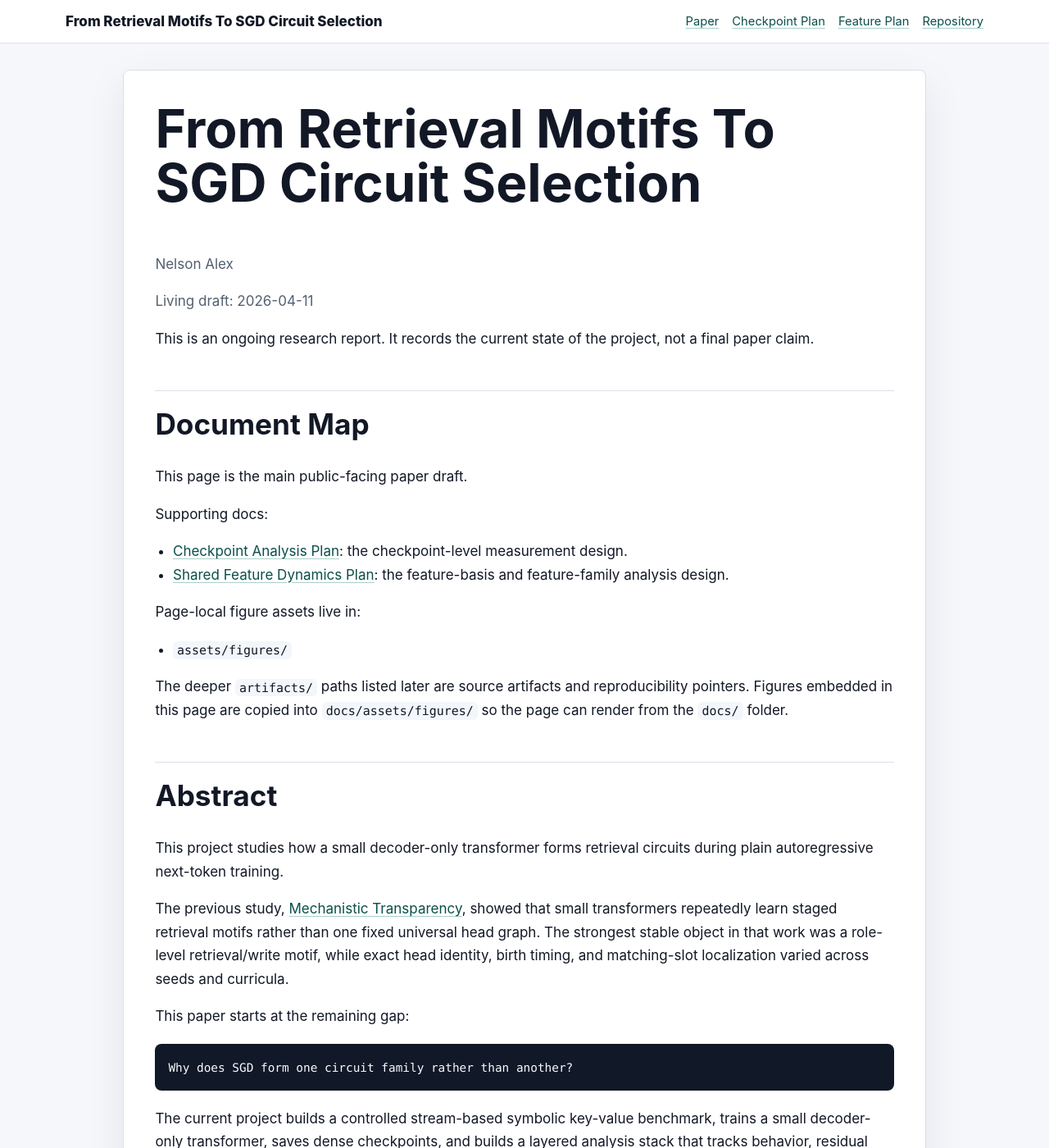
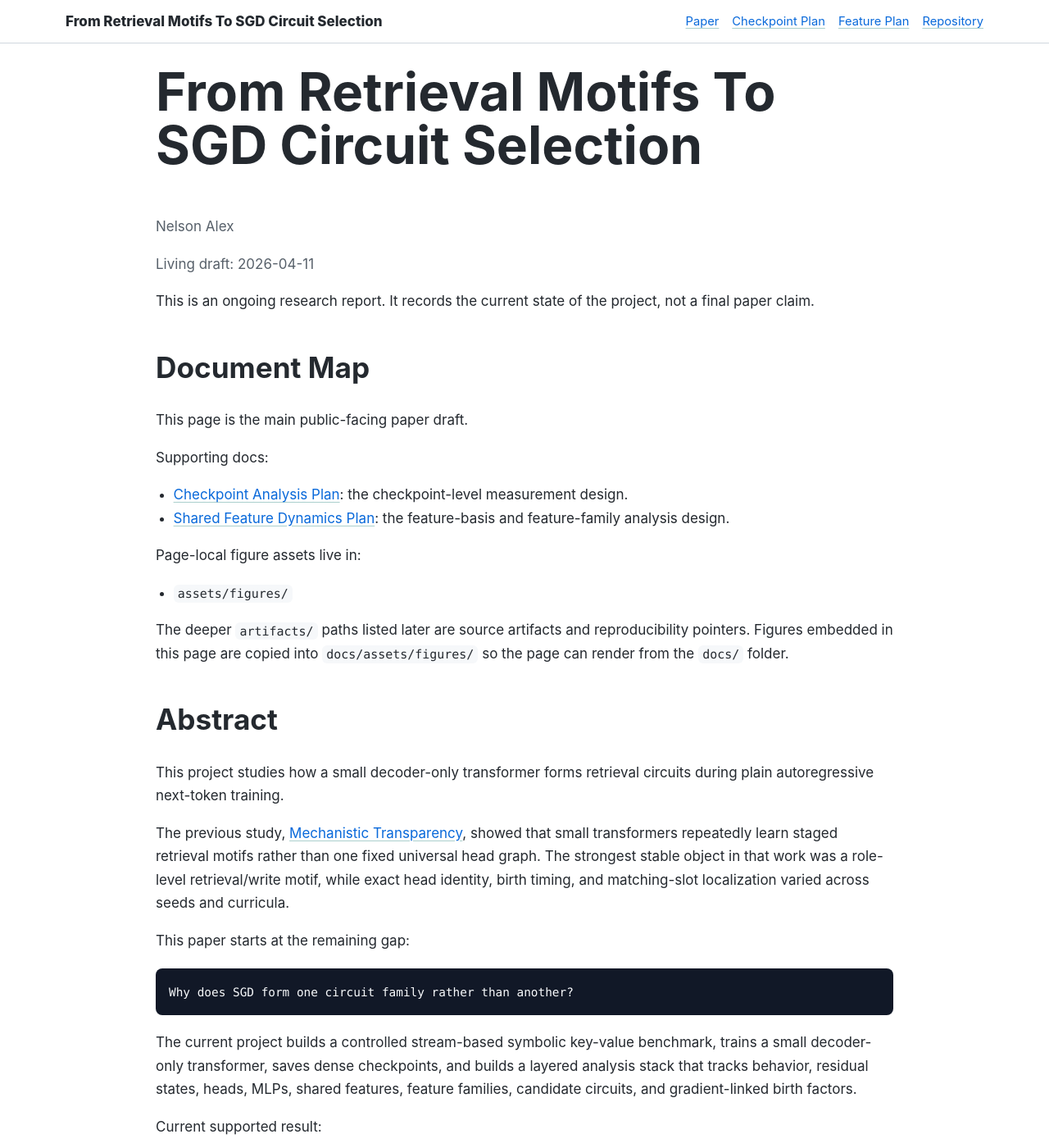
Before and after one commit to nelson960/Circuits, a Jekyll site: the page built from docs/index.md, in a window 1280 px wide and 1400 px high. Shown: the whole window at 82% size. Built offline with Jekyll 4.4.1, drawn with Linux system fonts in a browser that asks for light colours; some of the changed text lies outside the part shown.

Commit message:
bug fixes

```diff
--- a/docs/_layouts/default.html
+++ b/docs/_layouts/default.html
@@ -42,18 +42,21 @@
         theme: "base",
         flowchart: {
           htmlLabels: false,
-          useMaxWidth: false,
-          curve: "basis"
+          useMaxWidth: true,
+          curve: "linear"
         },
         themeVariables: {
-          primaryColor: "#f8fafc",
-          primaryBorderColor: "#64748b",
-          primaryTextColor: "#111827",
-          lineColor: "#475569",
-          secondaryColor: "#ecfeff",
-          tertiaryColor: "#fef3c7",
+          primaryColor: "#ffffff",
+          primaryBorderColor: "#d0d7de",
+          primaryTextColor: "#24292f",
+          lineColor: "#8c959f",
+          secondaryColor: "#f6f8fa",
+          tertiaryColor: "#ffffff",
           fontFamily: "Inter, ui-sans-serif, system-ui, sans-serif",
-          fontSize: "18px"
+          fontSize: "14px",
+          clusterBkg: "#ffffff",
+          clusterBorder: "#d0d7de",
+          edgeLabelBackground: "#ffffff"
         }
       });
 
--- a/docs/assets/css/style.css
+++ b/docs/assets/css/style.css
@@ -1,16 +1,15 @@
 :root {
   color-scheme: light;
-  --bg: #f6f7fb;
+  --bg: #ffffff;
   --paper: #ffffff;
-  --ink: #121826;
-  --muted: #526071;
-  --line: #d9e0ea;
-  --soft: #eef3f8;
-  --accent: #0f766e;
-  --accent-ink: #0b4f4a;
-  --code-bg: #f3f6fa;
-  --table-head: #edf7f6;
-  --shadow: 0 18px 50px rgba(18, 24, 38, 0.08);
+  --ink: #24292f;
+  --muted: #57606a;
+  --line: #d0d7de;
+  --soft: #f6f8fa;
+  --accent: #0969da;
+  --accent-ink: #0969da;
+  --code-bg: #f6f8fa;
+  --table-head: #f6f8fa;
 }
 
 * {
@@ -34,9 +33,8 @@
   position: sticky;
   top: 0;
   z-index: 10;
-  background: rgba(255, 255, 255, 0.92);
+  background: rgba(255, 255, 255, 0.96);
   border-bottom: 1px solid var(--line);
-  backdrop-filter: blur(14px);
 }
 
 .site-nav {
@@ -78,18 +76,15 @@
 }
 
 .page-shell {
-  width: min(1120px, calc(100% - 2rem));
-  margin: 2rem auto 4rem;
+  width: min(980px, calc(100% - 2rem));
+  margin: 1.6rem auto 4rem;
 }
 
 .paper {
-  max-width: 980px;
+  max-width: 900px;
   margin: 0 auto;
-  padding: clamp(1.25rem, 3vw, 3.25rem);
+  padding: 0;
   background: var(--paper);
-  border: 1px solid var(--line);
-  border-radius: 8px;
-  box-shadow: var(--shadow);
 }
 
 .paper > h1:first-child {
@@ -108,9 +103,8 @@
 }
 
 h2 {
-  margin-top: 3rem;
-  padding-top: 1.2rem;
-  border-top: 1px solid var(--line);
+  margin-top: 2.8rem;
+  padding-top: 0;
   font-size: clamp(1.45rem, 3vw, 2.2rem);
 }
 
@@ -132,7 +126,7 @@
 blockquote {
   margin: 1.4rem 0;
   padding: 0.8rem 1rem;
-  border-left: 4px solid var(--accent);
+  border-left: 3px solid var(--line);
   background: var(--soft);
   border-radius: 0 8px 8px 0;
 }
@@ -168,12 +162,10 @@
 }
 
 .mermaid {
-  width: min(1180px, calc(100vw - 2rem));
-  overflow-x: auto;
+  width: 100%;
+  overflow: hidden;
   margin: 1.6rem 0;
-  margin-left: 50%;
-  padding: 1rem;
-  transform: translateX(-50%);
+  padding: 0.75rem;
   background: #ffffff;
   border: 1px solid var(--line);
   border-radius: 8px;
@@ -181,9 +173,8 @@
 
 .mermaid svg {
   display: block;
-  width: auto !important;
-  max-width: none !important;
-  min-width: 920px;
+  width: 100% !important;
+  max-width: 100% !important;
   height: auto;
   margin: 0 auto;
 }
@@ -213,8 +204,6 @@
   max-width: 100%;
   height: auto;
   margin: 1.4rem auto;
-  border: 1px solid var(--line);
-  border-radius: 8px;
   background: #ffffff;
 }
 
@@ -244,11 +233,11 @@
   }
 
   .page-shell {
-    width: min(100% - 1rem, 1120px);
+    width: min(100% - 1rem, 980px);
     margin-top: 0.75rem;
   }
 
   .paper {
-    padding: 1rem;
+    padding: 0;
   }
 }
```
